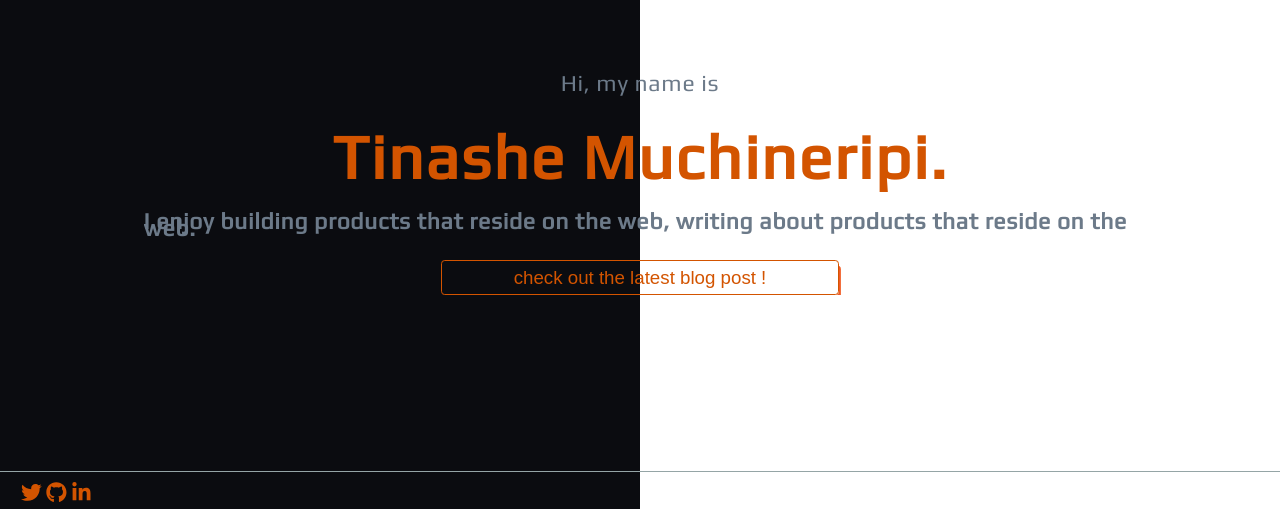
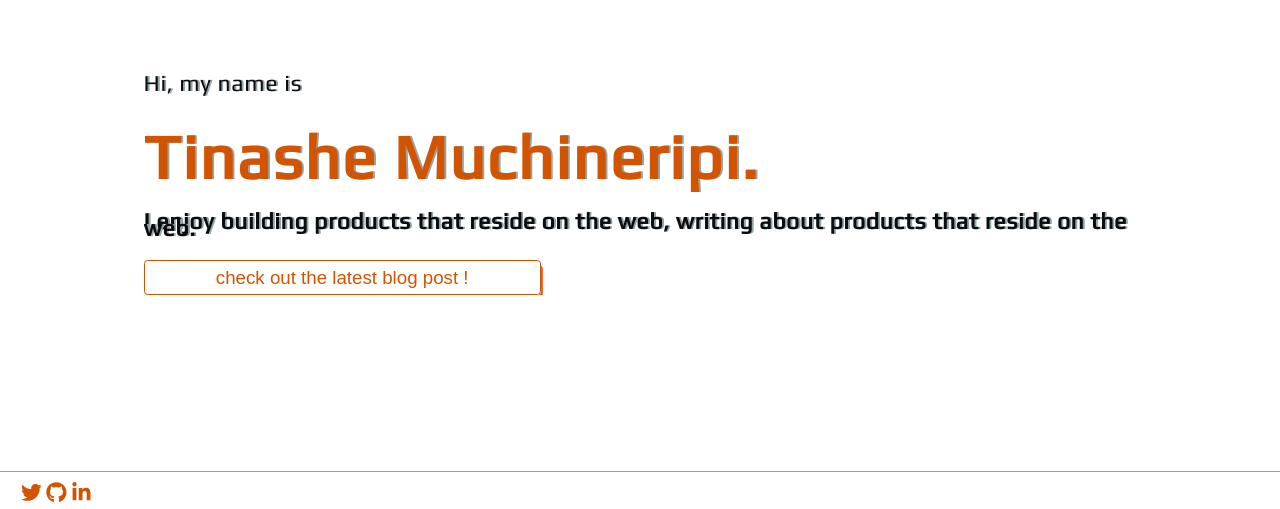
Before and after one commit to Tinashe-Muchie/New-Portfolio, a Next.js app: page / in a window 1280 px wide. Shown: the part 324-833 px from the top of the page. Built offline with nearby package versions, Linux system fonts and the light colour scheme.

Commit message:
refactor index.module.css

```diff
--- a/components/Layout.tsx
+++ b/components/Layout.tsx
@@ -80,7 +80,7 @@ const Layout = ({ children, title = "This is the default title" }: Props) => (
           </li>
         </ul>
       </nav>
-      {children}
+      <main>{children}</main>
       <footer>
         <ul className="social_media">
           <li>
--- a/pages/index.tsx
+++ b/pages/index.tsx
@@ -5,20 +5,18 @@ import { FaGithub, FaLinkedin, FaLinkedinIn, FaTwitter } from "react-icons/fa";
 
 const IndexPage = () => (
   <Layout title="tinashemuchineripi">
-    <main className={styles.container}>
     <div className={styles.wrapper}>
       <span className={styles.first_of_span}> Hi, my name is </span>
       <h2> Tinashe Muchineripi. </h2>
       <span className={styles.last_of_span}>
         {" "}
-          I enjoy building products that reside on the web, writing about
-          products that reside on the web.
+        I enjoy building products that reside on the web, writing about products
+        that reside on the web.
       </span>
       <button className={styles.primary}>
         Check out the latest blog post !
       </button>
     </div>
-    </main>
   </Layout>
 );
 
--- a/styles/globals.css
+++ b/styles/globals.css
@@ -20,11 +20,7 @@
 body {
   font-family: Play, Arial, Helvetica, serif;
   margin: 0;
-  background-image: linear-gradient(
-    90deg,
-    var(--background-black) 50%,
-    var(--background-white) 50%
-  );
+  background-color: var(--background-white);
   background-repeat: no-repeat;
   min-height: 100%;
 }
@@ -34,6 +30,19 @@ body {
   min-height: 100%;
   display: flex;
   flex-direction: column;
+}
+
+main {
+  display: flex;
+  justify-content: center;
+  align-items: center;
+  min-height: 72vh;
+  width: 90vw;
+  margin: 0 auto 0;
+  font-size: 1.5rem;
+  color: var(--background-black);
+  padding: 0.5em;
+  text-shadow: 0.06em 0 var(--grey-cascade);
 }
 
 /*styling for the logo image*/
@@ -125,7 +134,7 @@ footer {
 
 footer > div {
   font-size: 0.7rem;
-  color: var(--background-white);
+  color: var(--background-black);
   margin: 0;
   padding: 0em 1em;
 }
@@ -138,6 +147,10 @@ footer > div {
   .main-nav > .nav-left {
     display: flex;
     margin-right: auto;
+  }
+
+  main {
+    max-width: 80vw;
   }
 
   .container .main-nav li:nth-child(1) a:link,
--- a/styles/index.module.css
+++ b/styles/index.module.css
@@ -1,44 +1,24 @@
-.container {
-  --background-black: #0b0c10;
-  --background-white: #fff;
-  --grey-lynch: rgba(108, 122, 137);
-  --grey-cascade: rgba(149, 165, 166);
-  --grey-edward: rgba(171, 183, 183);
-  --orange-vivid: rgba(241, 90, 34);
-  --orange-burnt: rgba(211, 84, 0);
-  --orange-ecstasy: rgba(249, 105, 14);
-  display: flex;
-  justify-content: center;
-  align-items: center;
-  min-height: 72vh;
-  width: 90vw;
-  margin: 0 auto 0;
-  font-size: 1.5rem;
-  color: var(--grey-lynch);
-  padding: 0.5em;
-}
-
-.container .wrapper {
+.wrapper {
   overflow: hidden;
   display: flex;
   flex-direction: column;
   justify-content: center;
-  align-items: center;
+  align-items: flex-start;
 }
 
-.container .first_of_span {
+.first_of_span {
   animation: appear 3s linear 1;
   animation-fill-mode: backwards;
 }
 
-.container h2 {
+.wrapper h2 {
   color: var(--orange-burnt);
   font-size: 3rem;
   animation: appear 3s linear 1 0.5s;
   animation-fill-mode: backwards;
 }
 
-.container .last_of_span {
+.last_of_span {
   animation: appear 3s linear 1 1s;
   animation-fill-mode: backwards;
 }
@@ -55,7 +35,7 @@
   }
 }
 
-.container .primary {
+.primary {
   padding: 0.3em 1.5em;
   display: block;
   width: 100%;
@@ -73,7 +53,7 @@
   box-shadow: 0.1em 0.3em var(--orange-vivid);
 }
 
-.container .primary:hover {
+.primary:hover {
   color: var(--grey-cascade);
   border: 0.1em solid #d1d7e0;
   border-radius: 1em;
@@ -81,29 +61,25 @@
 }
 
 @media (min-width: 768px) {
-  .container {
-    width: 80vw;
-  }
-
-  .container .first_of_span {
+  .first_of_span {
     font-size: 1.1rem;
     font-weight: lighter;
     letter-spacing: 0.03em;
   }
 
-  .container .last_of_span {
+  .last_of_span {
     font-size: 1.1rem;
     font-weight: bold;
     line-height: 0.3em;
     letter-spacing: 0.03em;
   }
 
-  .container h2 {
+  .wrapper h2 {
     line-height: 0.3em;
     letter-spacing: 0.03em;
   }
 
-  .container .primary {
+  .primary {
     padding: 0.3em 1.5em;
     display: block;
     width: 40%;
```
Lines whose indentation alone changed are shown as unchanged.
